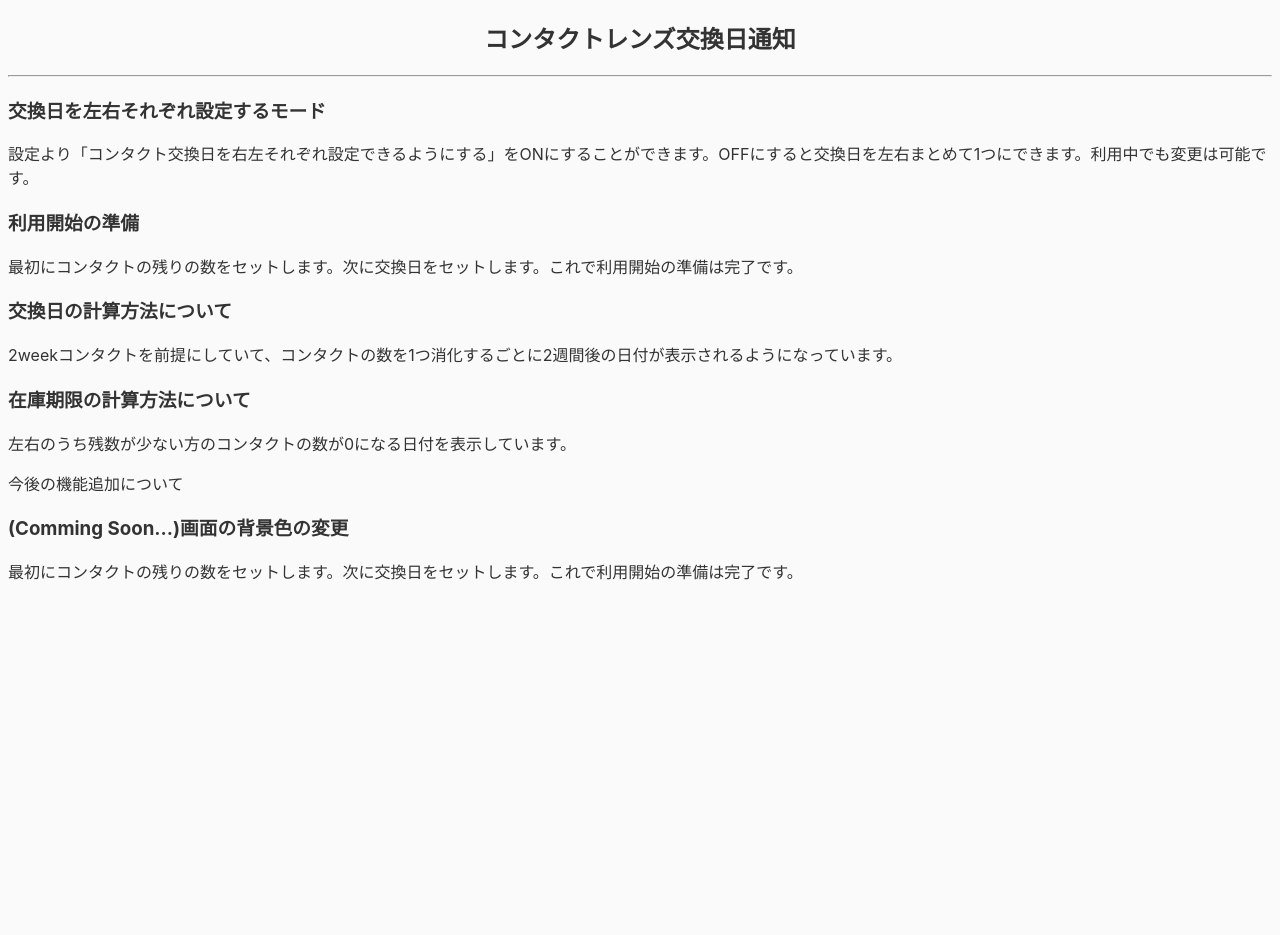
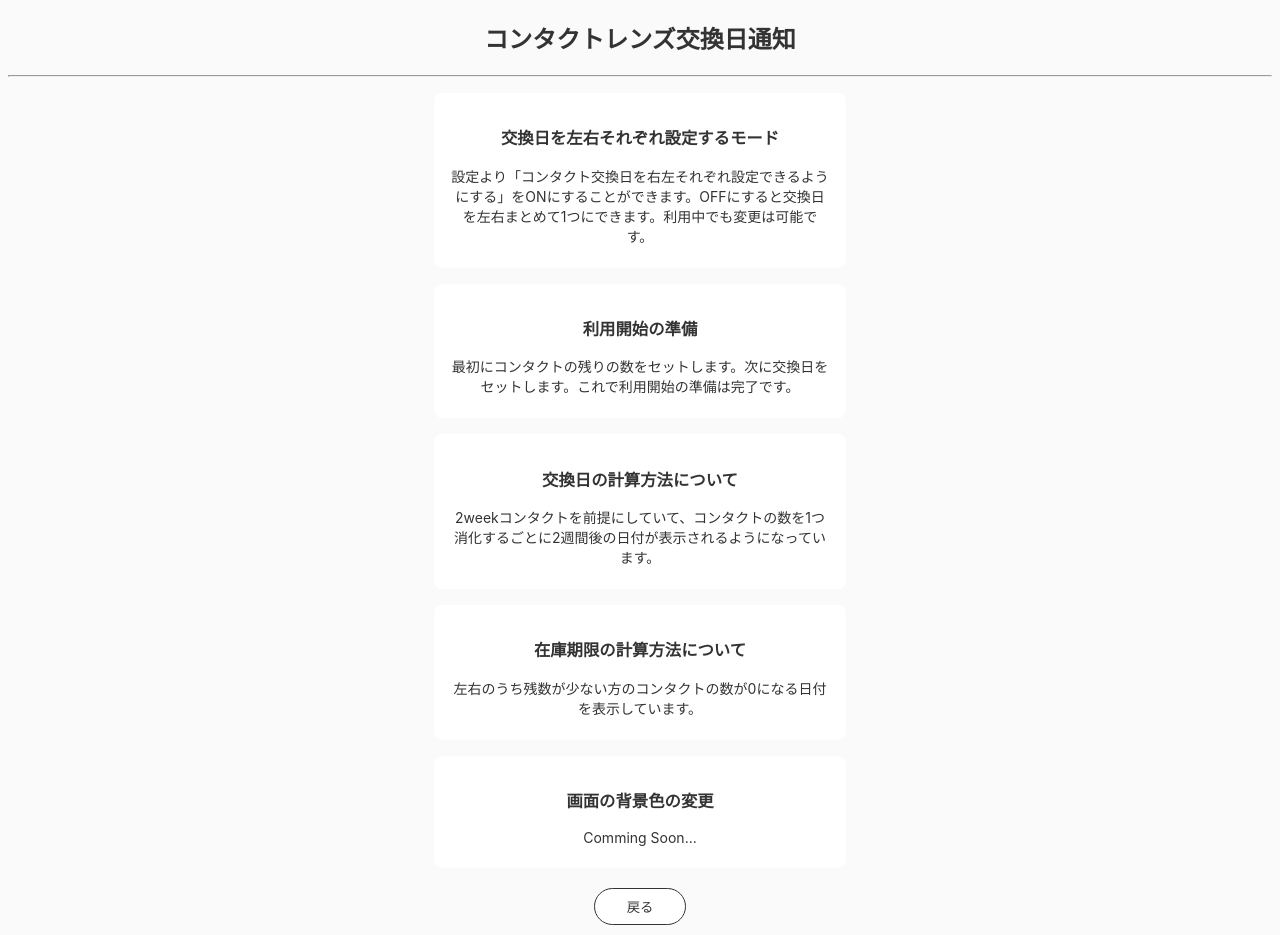
Before and after one commit to naotsukamoto/contact-app, a React (Create React App) app: page /guide in a window 1280 px wide. Before the commit the page ends 800 px from the top, so only its background shows below. Built offline with nearby package versions, Linux system fonts and the light colour scheme; no server answers.

Commit message:
add css to Guide Page

```diff
--- a/src/components/atoms/Button.tsx
+++ b/src/components/atoms/Button.tsx
@@ -12,6 +12,7 @@ const SButton = styled.button`
   margin-bottom: 10px;
   color: #333333;
   align-items: center;
+  justify-content: center;
 
   &:hover {
     opacity: 60%;
--- a/src/components/atoms/Sentense.tsx
+++ b/src/components/atoms/Sentense.tsx
@@ -1,16 +1,25 @@
 import React, { memo } from "react";
+import styled from "styled-components";
+import { SBox } from "../styles/Elements";
 
 type Props = {
   title: string;
   sentense: string;
 };
 
+const SContainer = styled.div`
+  text-align: center;
+  font-size: 14px;
+`;
+
 export const Sentense: React.FC<Props> = memo((props) => {
   const { title, sentense } = props;
   return (
-    <>
-      <h3>{title}</h3>
-      <p>{sentense}</p>
-    </>
+    <SContainer>
+      <SBox>
+        <h3>{title}</h3>
+        <p>{sentense}</p>
+      </SBox>
+    </SContainer>
   );
 });
--- a/src/components/pages/Guide.tsx
+++ b/src/components/pages/Guide.tsx
@@ -1,7 +1,19 @@
-import React, { memo } from "react";
+/* eslint-disable react-hooks/exhaustive-deps */
+
+import React, { memo, useCallback } from "react";
+import { useNavigate } from "react-router-dom";
+
+import { Button } from "../atoms/Button";
 import { Sentense } from "../atoms/Sentense";
 
 export const Guide: React.FC = memo(() => {
+  // 未ログイン時のリダイレクトnavigate
+  const navigate = useNavigate();
+
+  const onClickToHome = useCallback(() => {
+    navigate("/home");
+  }, []);
+
   return (
     <>
       <Sentense
@@ -20,11 +32,12 @@ export const Guide: React.FC = memo(() => {
         title="在庫期限の計算方法について"
         sentense="左右のうち残数が少ない方のコンタクトの数が0になる日付を表示しています。"
       ></Sentense>
-      <p>今後の機能追加について</p>
       <Sentense
-        title="(Comming Soon...)画面の背景色の変更"
-        sentense="最初にコンタクトの残りの数をセットします。次に交換日をセットします。これで利用開始の準備は完了です。"
+        title="画面の背景色の変更"
+        sentense="Comming Soon..."
       ></Sentense>
+      <br />
+      <Button name="戻る" onClick={onClickToHome} />
     </>
   );
 });
```
